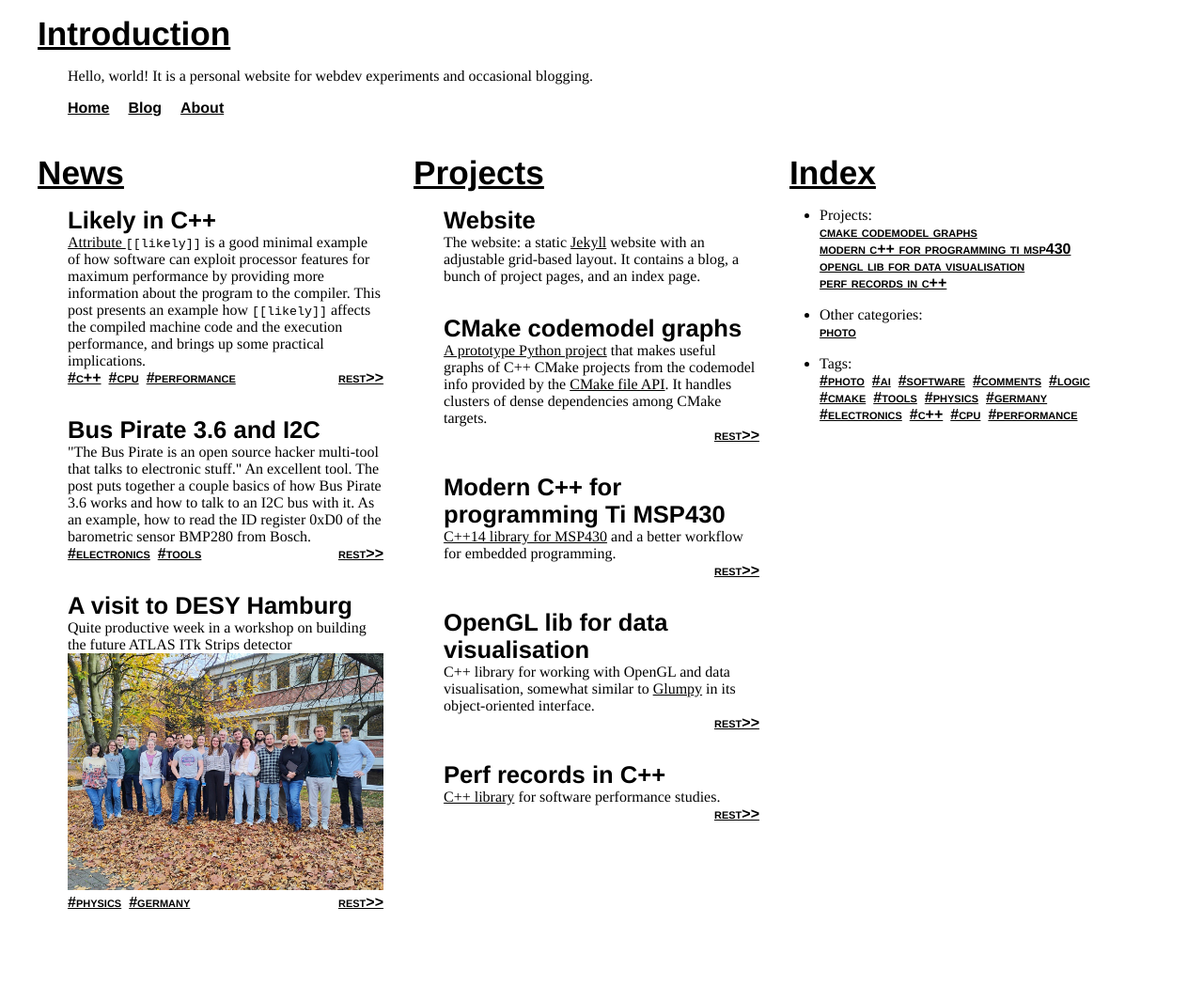
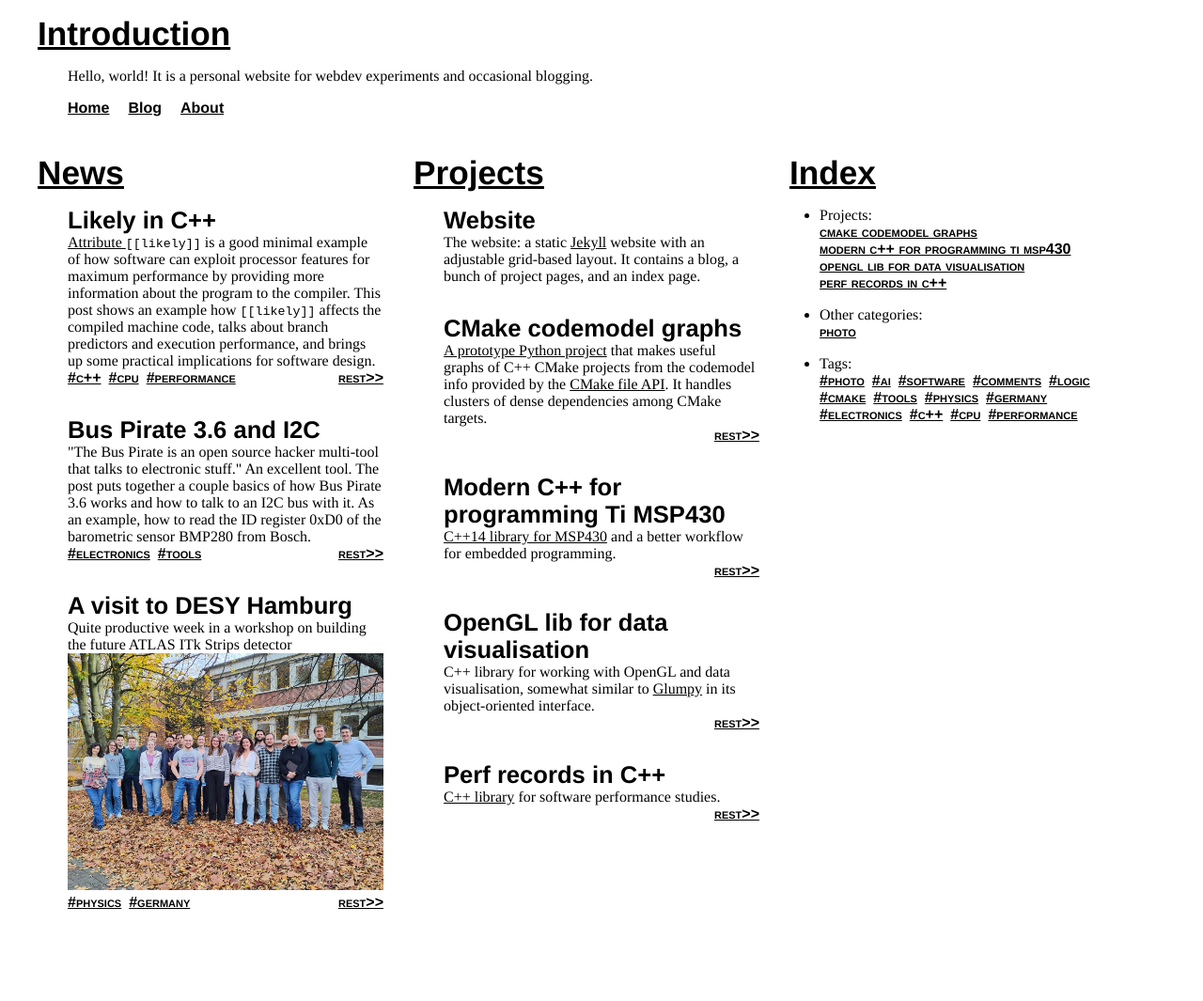
Before and after one commit to xealits/xealits.github.io, a Jekyll site: the page built from index.html, in a window 1280 px wide. Shown: the whole page at 94% size. Built offline with Jekyll 4.4.1, drawn with Linux system fonts in a browser that asks for light colours.

Commit message:
Abstract text correction
	modified:   _posts/2026/2026-09-08-likely-in-cpp.md

````diff
--- a/_posts/2026/2026-09-08-likely-in-cpp.md
+++ b/_posts/2026/2026-09-08-likely-in-cpp.md
@@ -10,9 +10,9 @@ tags: c++ cpu performance
 is a good minimal example
 of how software can exploit processor features for maximum performance
 by providing more information about the program to the compiler.
-This post presents an example how <code>[[likely]]</code> affects
-the compiled machine code and the execution performance,
-and brings up some practical implications.
+This post shows an example how <code>[[likely]]</code> affects
+the compiled machine code, talks about branch predictors and execution performance,
+and brings up some practical implications for software design.
 </summary>
 
 [The `[[likely]]` and `[[unlikely]]` attributes][likely] tell the compiler
@@ -25,7 +25,7 @@ such that the expected outcome corresponds to _not taken branches_
 and the expected control flow executes an uninterrupted sequence of instructions.
 Let's see [an example on godbolt][godbolt_shortlink]:
 
-<iframe width="800px" height="200px" src="https://godbolt.org/e#g:!((g:!((g:!((h:codeEditor,i:(filename:'1',fontScale:12,fontUsePx:'0',j:1,lang:c%2B%2B,selection:(endColumn:11,endLineNumber:5,positionColumn:11,positionLineNumber:5,selectionStartColumn:11,selectionStartLineNumber:5,startColumn:11,startLineNumber:5),source:'int+big_procedure(void)+%7B%0A++++return+11%3B%0A%7D%0A%0Aint+main(int+argc,+char**+argv)+%7B%0A++++int+res+%3D+5%3B%0A%0A++++if+(argc+%3D%3D+3)%0A++++%5B%5Bunlikely%5D%5D%0A++++//%5B%5Blikely%5D%5D%0A++++%7B%0A++++++++res+%3D+big_procedure()%3B%0A++++%7D%0A%0A++++return+res%3B%0A%7D'),l:'5',n:'0',o:'C%2B%2B+source+%231',t:'0')),k:47.39123797109431,l:'4',n:'0',o:'',s:0,t:'0'),(g:!((h:compiler,i:(compiler:clang2010,filters:(b:'0',binary:'1',binaryObject:'1',commentOnly:'0',debugCalls:'1',demangle:'0',directives:'0',execute:'1',intel:'0',libraryCode:'1',trim:'0',verboseDemangling:'0'),flagsViewOpen:'1',fontScale:12,fontUsePx:'0',j:1,lang:c%2B%2B,libs:!((name:benchmark,ver:trunk)),options:'-Wall+-O3',overrides:!(),selection:(endColumn:1,endLineNumber:1,positionColumn:1,positionLineNumber:1,selectionStartColumn:1,selectionStartLineNumber:1,startColumn:1,startLineNumber:1),source:1),l:'5',n:'0',o:'+x86-64+clang+20.1.0+(Editor+%231)',t:'0')),k:52.60876202890571,l:'4',n:'0',o:'',s:0,t:'0')),l:'2',m:99.99999999999997,n:'0',o:'',t:'0')),version:4"></iframe>
+<iframe width="800px" height="400px" src="https://godbolt.org/e#g:!((g:!((g:!((h:codeEditor,i:(filename:'1',fontScale:12,fontUsePx:'0',j:1,lang:c%2B%2B,selection:(endColumn:11,endLineNumber:5,positionColumn:11,positionLineNumber:5,selectionStartColumn:11,selectionStartLineNumber:5,startColumn:11,startLineNumber:5),source:'int+big_procedure(void)+%7B%0A++++return+11%3B%0A%7D%0A%0Aint+main(int+argc,+char**+argv)+%7B%0A++++int+res+%3D+5%3B%0A%0A++++if+(argc+%3D%3D+3)%0A++++%5B%5Bunlikely%5D%5D%0A++++//%5B%5Blikely%5D%5D%0A++++%7B%0A++++++++res+%3D+big_procedure()%3B%0A++++%7D%0A%0A++++return+res%3B%0A%7D'),l:'5',n:'0',o:'C%2B%2B+source+%231',t:'0')),k:47.39123797109431,l:'4',n:'0',o:'',s:0,t:'0'),(g:!((h:compiler,i:(compiler:clang2010,filters:(b:'0',binary:'1',binaryObject:'1',commentOnly:'0',debugCalls:'1',demangle:'0',directives:'0',execute:'1',intel:'0',libraryCode:'1',trim:'0',verboseDemangling:'0'),flagsViewOpen:'1',fontScale:12,fontUsePx:'0',j:1,lang:c%2B%2B,libs:!((name:benchmark,ver:trunk)),options:'-Wall+-O3',overrides:!(),selection:(endColumn:1,endLineNumber:1,positionColumn:1,positionLineNumber:1,selectionStartColumn:1,selectionStartLineNumber:1,startColumn:1,startLineNumber:1),source:1),l:'5',n:'0',o:'+x86-64+clang+20.1.0+(Editor+%231)',t:'0')),k:52.60876202890571,l:'4',n:'0',o:'',s:0,t:'0')),l:'2',m:99.99999999999997,n:'0',o:'',t:'0')),version:4"></iframe>
 
 The C++ source:
 ```cpp
````
